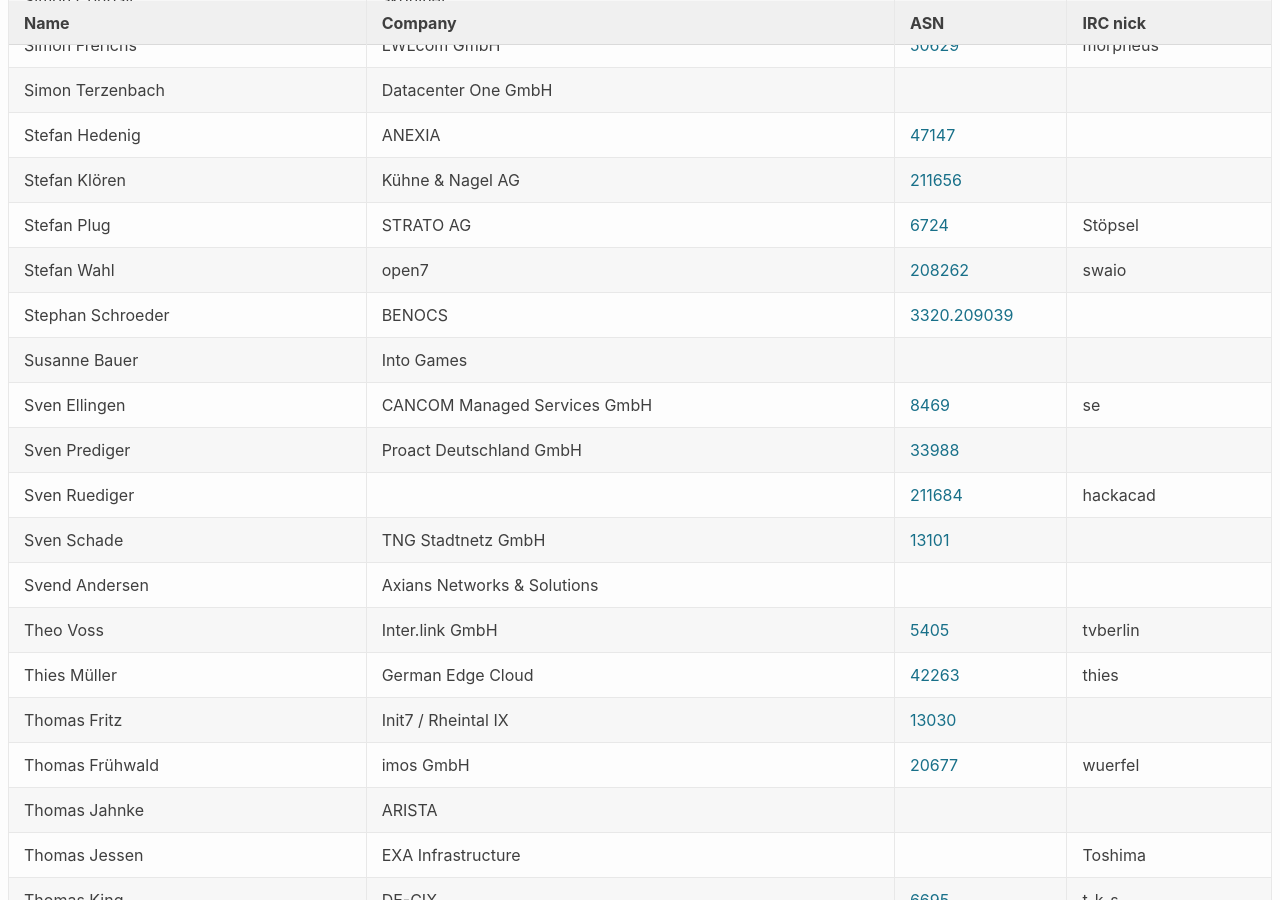
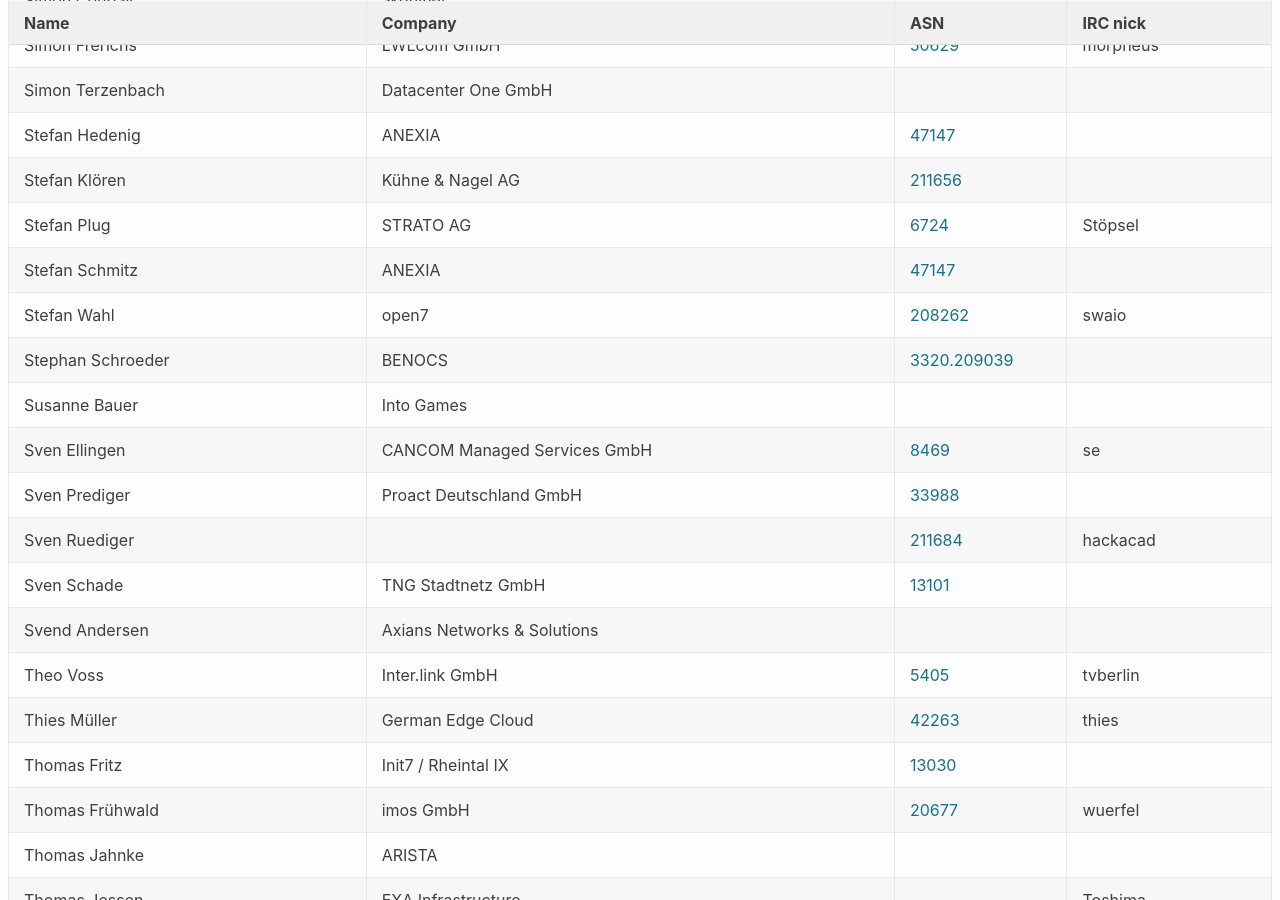
Before and after one commit to denog/pretix-attendeelist, a Jekyll site: the page built from denog14/index.md, in a window 1280 px wide and 900 px high, scrolled down 8164 px. Built offline with Jekyll 4.4.1, drawn with Linux system fonts in a browser that asks for light colours.

Commit message:
Latest data: Fri Oct 21 09:53:30 UTC 2022

```diff
--- a/_data/attendees_denog14_onsite.json
+++ b/_data/attendees_denog14_onsite.json
@@ -1098,6 +1098,12 @@
     "asn": "6724"
   },
   {
+    "name": "Stefan Schmitz",
+    "company": "ANEXIA",
+    "irc": null,
+    "asn": "47147"
+  },
+  {
     "name": "Stefan Wahl",
     "company": "open7",
     "irc": "swaio",
```
